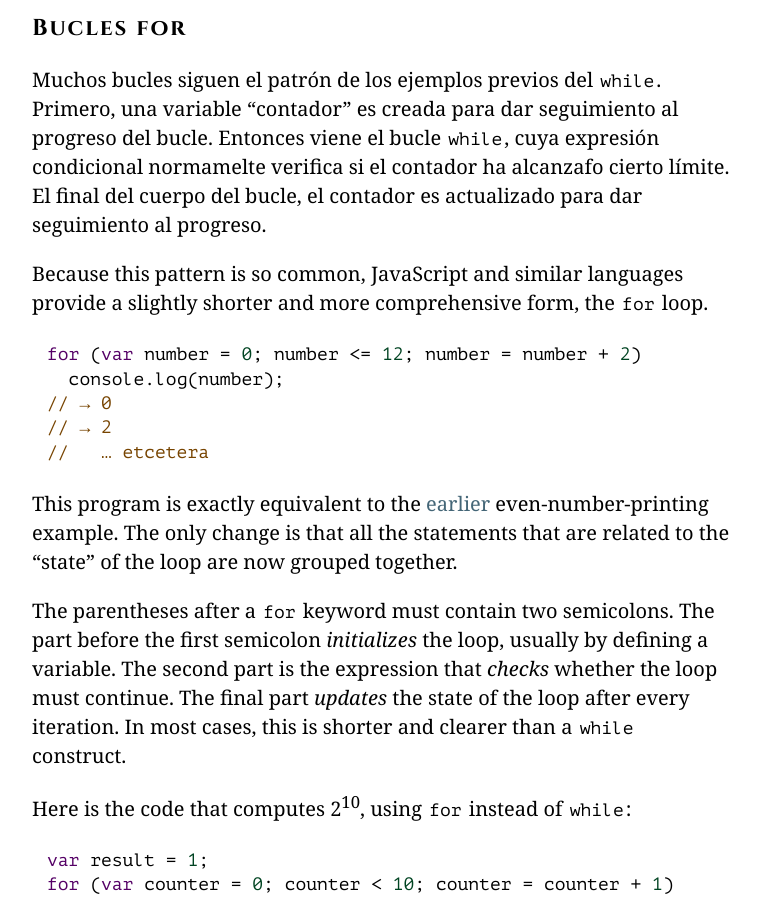
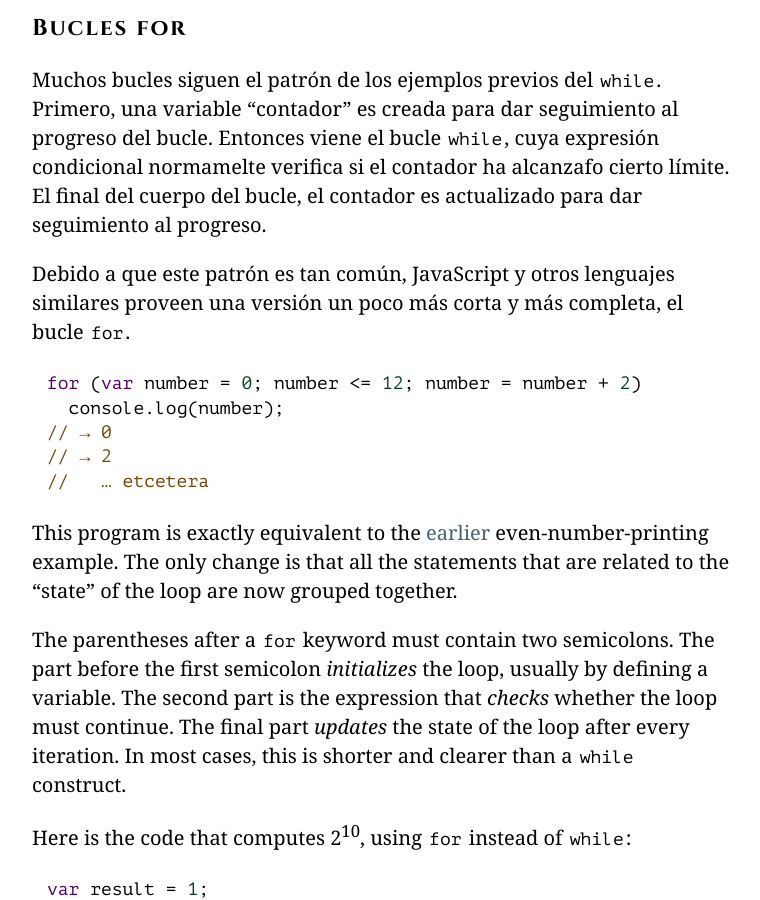
Before and after one commit to hectorip/Eloquent-JavaScript-ES-online, a Jekyll site: the page chapters/02_program_structure.html, which Jekyll copies as it is, in a window 1280 px wide and 900 px high, scrolled down 13232 px. Shown: the whole window, without its empty margins (258-1018 px from the left). Built offline with Jekyll 4.4.1, drawn with Linux system fonts in a browser that asks for light colours; nearby versions of some CDN libraries; library files that are not in the unit come from our copies.

Commit message:
bucle for

```diff
--- a/chapters/02_program_structure.html
+++ b/chapters/02_program_structure.html
@@ -430,9 +430,9 @@ es creada para dar seguimiento al progreso del bucle. Entonces viene el
 bucle <code>while</code>, cuya expresión condicional normamelte verifica si el
 contador ha alcanzafo cierto límite. El final del cuerpo del bucle, el
 contador es actualizado para dar seguimiento al progreso.</p>
-<p><a class=p_ident id="p_i8KoivP+MV" href="#p_i8KoivP+MV"></a>Because this pattern is so common, JavaScript and
-similar languages provide a slightly shorter and more comprehensive
-form, the <code>for</code> loop.</p>
+<p><a class=p_ident id="p_9CtpqXPEzt" href="#p_9CtpqXPEzt"></a>Debido a que este patrón es tan común, JavaScript
+y otros lenguajes similares proveen una versión un poco más corta y más
+completa, el bucle <code>for</code>.</p>
 <pre data-language="javascript" class="snippet cm-s-default"><a class=c_ident id="c_3Azuln38qw" href="#c_3Azuln38qw"></a><span class="cm-keyword">for</span> (<span class="cm-keyword">var</span> <span class="cm-variable">number</span> <span class="cm-operator">=</span> <span class="cm-number">0</span>; <span class="cm-variable">number</span> <span class="cm-operator">&lt;=</span> <span class="cm-number">12</span>; <span class="cm-variable">number</span> <span class="cm-operator">=</span> <span class="cm-variable">number</span> <span class="cm-operator">+</span> <span class="cm-number">2</span>)
   <span class="cm-variable">console</span>.<span class="cm-property">log</span>(<span class="cm-variable">number</span>);
 <span class="cm-comment">// → 0</span>
@@ -636,9 +636,9 @@ headache.</p>
 #######</pre>
 <p><a class=p_ident id="p_hwij+BD/vz" href="#p_hwij+BD/vz"></a>It may be useful to know that you can find the length of a string by
 writing <code>.length</code> after it.</p>
-<pre data-language="javascript" class="snippet cm-s-default"><a class=c_ident id="c_UHjV4GXoBw" href="#c_UHjV4GXoBw"></a><span class="cm-keyword">var</span> <span class="cm-variable">abc</span> <span class="cm-operator">=</span> <span class="cm-string">"abc"</span>;
+<pre data-language="javascript" class="snippet cm-s-default"><a class=c_ident id="c_DkaIR0N+s1" href="#c_DkaIR0N+s1"></a><span class="cm-keyword">var</span> <span class="cm-variable">abc</span> <span class="cm-operator">=</span> <span class="cm-string">"abc"</span>;
 <span class="cm-variable">console</span>.<span class="cm-property">log</span>(<span class="cm-variable">abc</span>.<span class="cm-property">length</span>);
-<span class="cm-comment">// → 3</span></pre>
+<span class="cm-comment">// ��� 3</span></pre>
 <p><a class=p_ident id="p_hzLkQ7lBb5" href="#p_hzLkQ7lBb5"></a>Most exercises contain a piece of code that you can modify to solve
 the exercise. Remember that you can click code blocks to edit them.</p>
 <pre data-language="javascript" class="snippet cm-s-default"><a class=c_ident id="c_CfkOp8tkUe" href="#c_CfkOp8tkUe"></a><span class="cm-comment">// Your code here.</span></pre>
```
